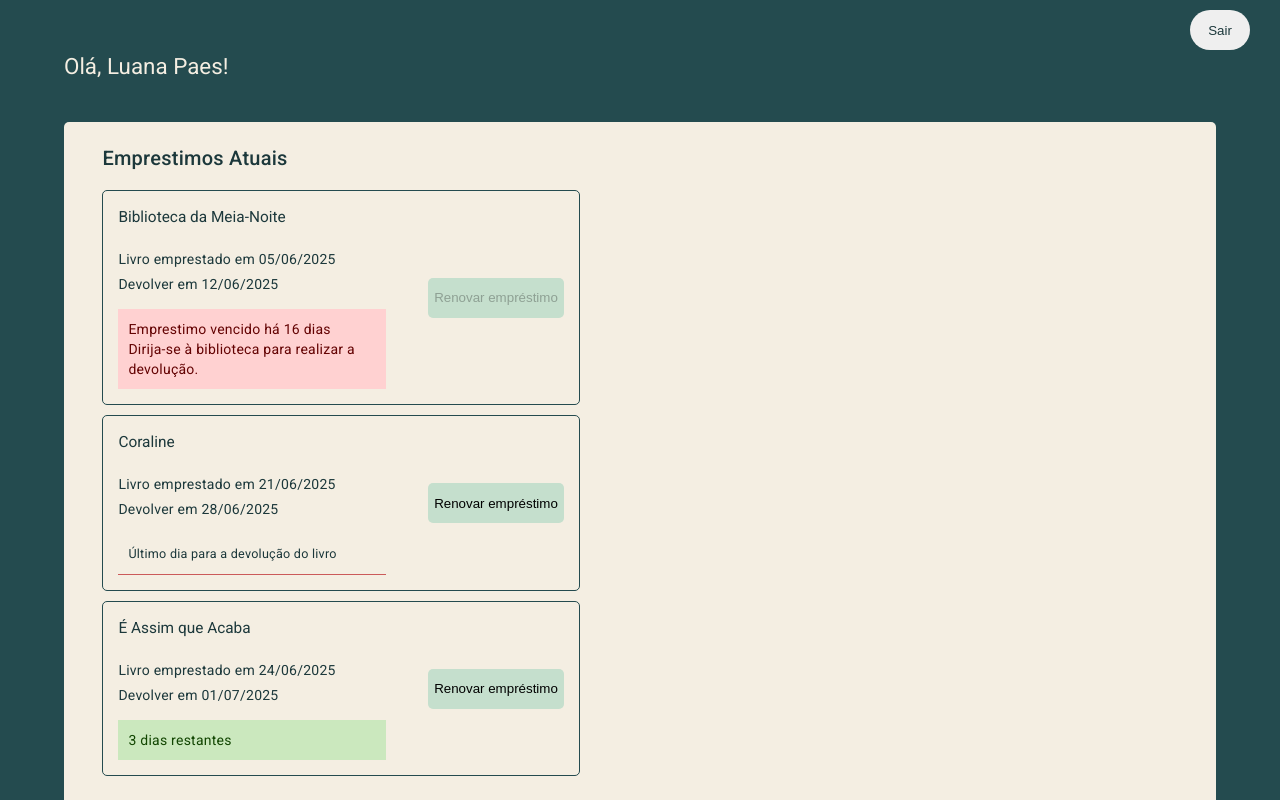
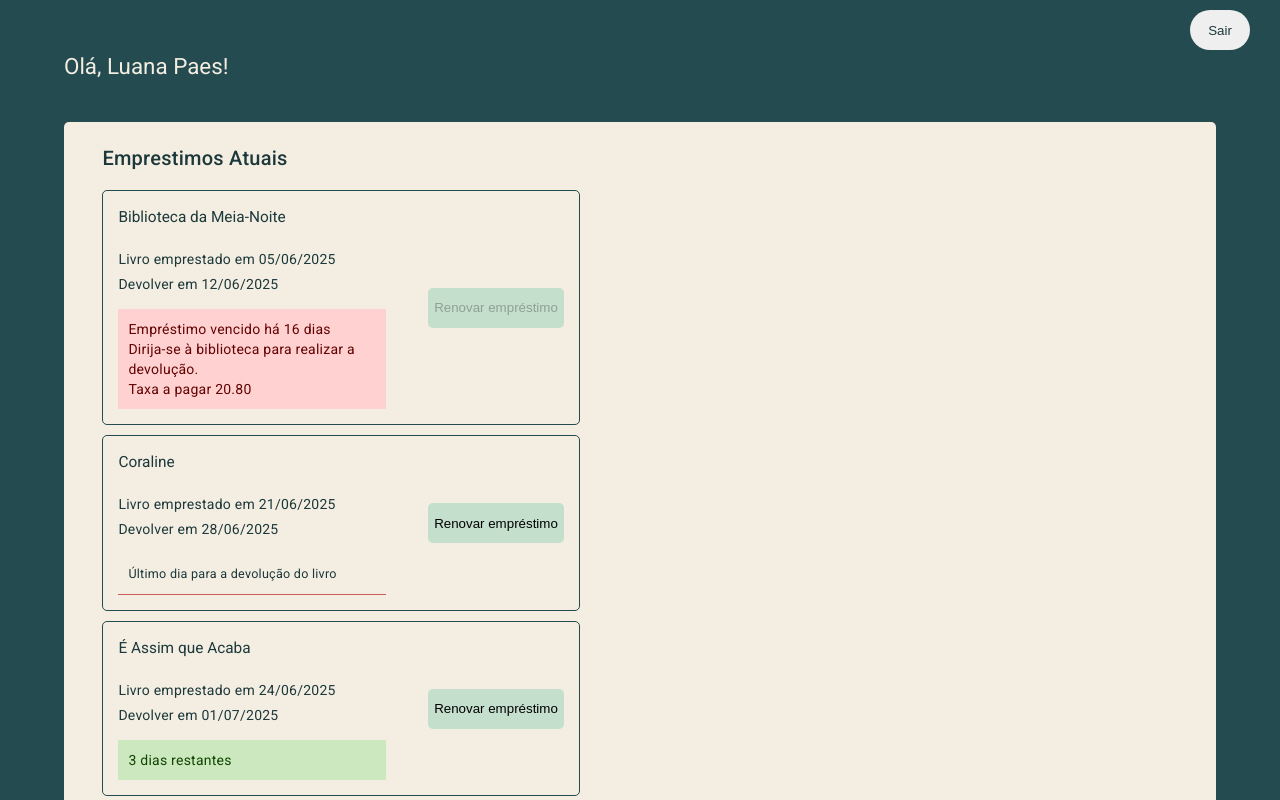
Before and after one commit to luanapaes/Acervus, an Angular app: page /userdashboard in a window 1280 px wide. Shown: the top 800 px of the page. Built offline with nearby package versions, Linux system fonts and the light colour scheme.

Commit message:
feat: melhora a mensagem de alerta para empréstimos vencidos, incluindo taxa a pagar

```diff
--- a/src/app/shared/components/emprestimo-card/emprestimo-card.component.html
+++ b/src/app/shared/components/emprestimo-card/emprestimo-card.component.html
@@ -6,7 +6,11 @@
         <p>Devolver em {{dataFinal | date: "dd/MM/yyyy"}}</p>
 
         @if (diasRestantes < 0) {
-            <p class="alert attention">Emprestimo vencido há {{diasRestantesPositive}} dias <br> Dirija-se à biblioteca para realizar a devolução.</p>
+            <p class="alert attention">
+                Empréstimo vencido há {{ diasRestantesPositive }} {{ diasRestantesPositive === 1 ? 'dia' : 'dias' }}
+                <br> Dirija-se à biblioteca para realizar a devolução.
+                <br>Taxa a pagar {{dividaEmprestimo.toFixed(2)}}
+            </p>
         } @else if (diasRestantes === 0) {
          <p class="alert lastday">Último dia para a devolução do livro</p>
         } @else {
```
